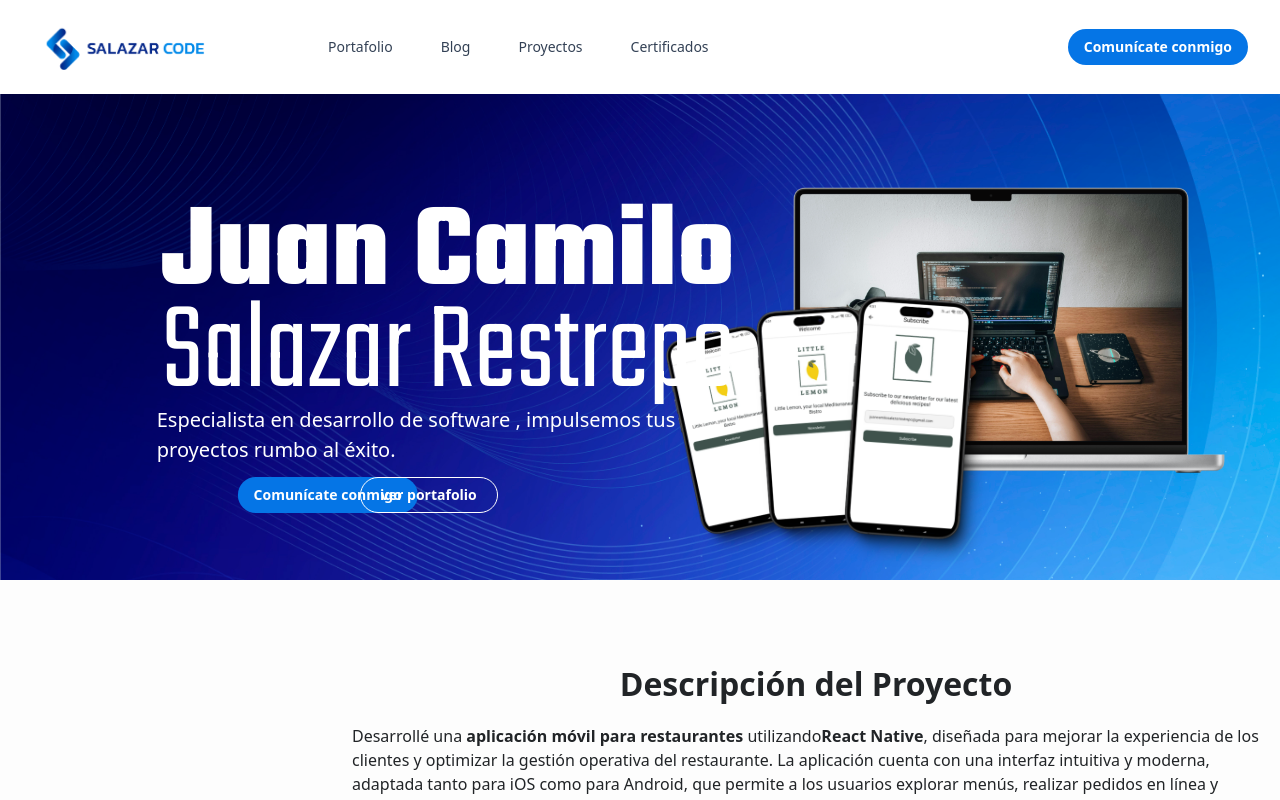
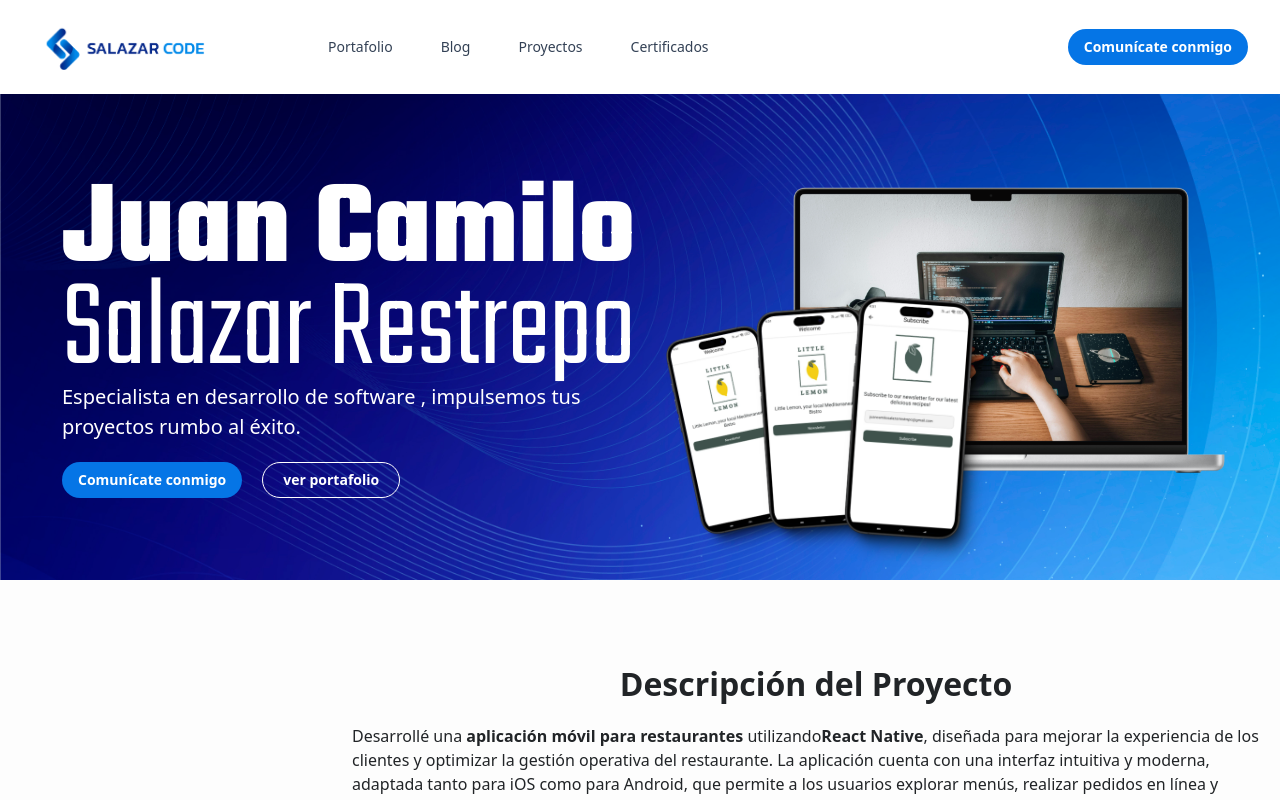
Before and after one commit to juancamilosalazarrestrepo/blog-next-js, a Next.js app: page /proyectos/aplicacion_movil_para_restaurantes in a window 1280 px wide. Shown: the top 800 px of the page. Built offline with nearby package versions, Linux system fonts and the light colour scheme; a web font is replaced by a local one.

Commit message:
adjustar letras del banner

```diff
--- a/src/components/Banners.jsx
+++ b/src/components/Banners.jsx
@@ -90,7 +90,22 @@ export default function Banners({ images }) {
                         height: "500px",
                       }}
                     >
-                      <div>
+                      <div
+                        style={{
+                          position: "absolute",
+                          top: "52%",
+                          left: "40%",
+                          transform: "translate(-50%, -50%)",
+                          width: "900px",
+                        }}
+                      >
+                        <div
+                          style={{
+                            display: "flex",
+                            flexDirection: "column",
+                            alignItems: "flex-start",
+                          }}
+                        >
                           {" "}
                           <span
                             //className="parkinsans-123456"
@@ -98,16 +113,11 @@ export default function Banners({ images }) {
                               fontSize: "120px",
                               color: "white",
                               fontWeight: "700",
-                            position: "absolute",
-                            top: "35%",
-                            left: "35%",
-                            transform: "translate(-50%, -50%)",
-                            zIndex: 10, // Asegura que esté sobre la imagen
-                            //fontFamily: "drugs",
-                            /*   fontFamily: roboto.style.fontFamily,
-                          fontWeight: "bold",
-                          fontStyle: "italic", */
                               fontFamily: "Teko",
+                              height: "100%",
+                              padding: "0px",
+                              margin: "0px",
+                              lineHeight: "100px",
                             }}
                           >
                             Juan Camilo
@@ -117,12 +127,10 @@ export default function Banners({ images }) {
                               fontSize: "128px",
                               color: "white",
                               fontWeight: "300",
-                            position: "absolute",
-                            top: "55%",
-                            left: "35%",
-                            transform: "translate(-50%, -50%)",
-                            zIndex: 10, // Asegura que esté sobre la imagen
                               fontFamily: "Teko",
+                              padding: "0px",
+                              margin: "0px",
+                              lineHeight: "100px",
                             }}
                           >
                             Salazar Restrepo
@@ -132,25 +140,24 @@ export default function Banners({ images }) {
                               fontSize: "20px",
                               color: "white",
                               fontWeight: "100",
-                            position: "absolute",
-                            top: "71%",
-                            left: "32.5%",
-                            transform: "translate(-50%, -50%)",
-                            zIndex: 10, // Asegura que esté sobre la imagen
                             }}
                           >
                             Especialista en desarrollo de software , impulsemos
                             tus <br />
                             proyectos rumbo al éxito.
                           </span>
+                        </div>
+
+                        <div
+                          style={{
+                            display: "flex",
+                            gap: "20px",
+
+                            marginTop: "20px",
+                          }}
+                        >
                           <a
-                          style={{
-                            position: "absolute",
-                            top: "83%",
-                            left: "25.6%",
-                            transform: "translate(-50%, -50%)",
-                            zIndex: 10, // Asegura que esté sobre la imagen
-                          }}
+                            style={{}}
                             className=" max-sm:hidden group inline-flex items-center justify-center rounded-full py-2 px-4 text-sm font-semibold focus:outline-none focus-visible:outline-2 focus-visible:outline-offset-2 bg-[#0575E6] buttonHoverText text-white hover:text-slate-100 hover:bg-[#fff] active:bg-[#021B79] active:text-blue-100 focus-visible:outline-[#021B79]"
                             href="/contact"
                           >
@@ -158,11 +165,6 @@ export default function Banners({ images }) {
                           </a>
                           <a
                             style={{
-                            position: "absolute",
-                            top: "83%",
-                            left: "33.5%",
-                            transform: "translate(-50%, -50%)",
-                            zIndex: 10, // Asegura que esté sobre la imagen
                               color: "white", // Texto blanco
                               border: "1px solid white", // Borde blanco de 1px
                               borderRadius: "9999px", // Para que siga siendo redondeado
@@ -174,6 +176,7 @@ export default function Banners({ images }) {
                           >
                             <span>ver portafolio</span>
                           </a>
+                        </div>
                       </div>
 
                       <div>
```
Lines whose indentation alone changed are shown as unchanged.
